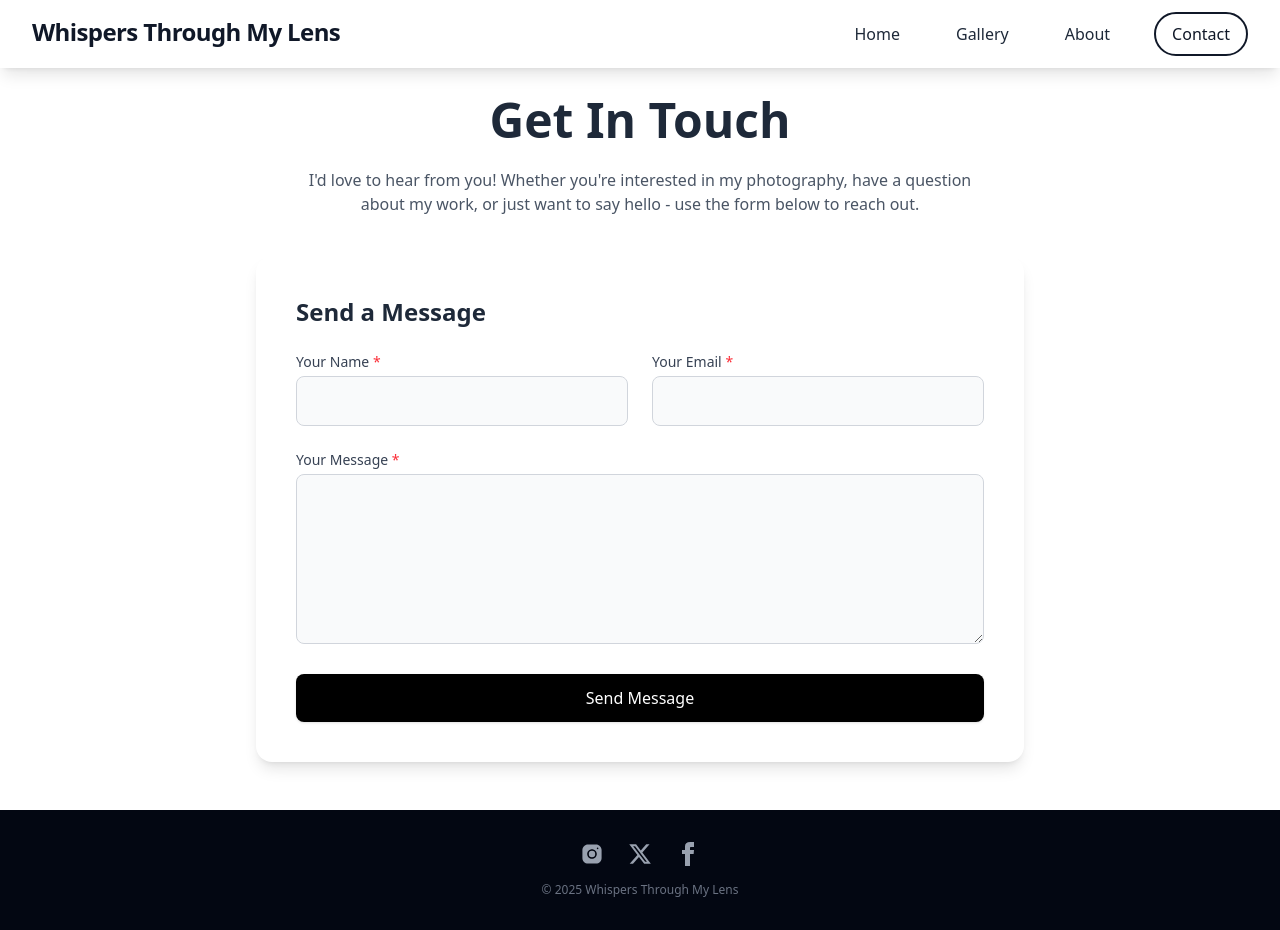
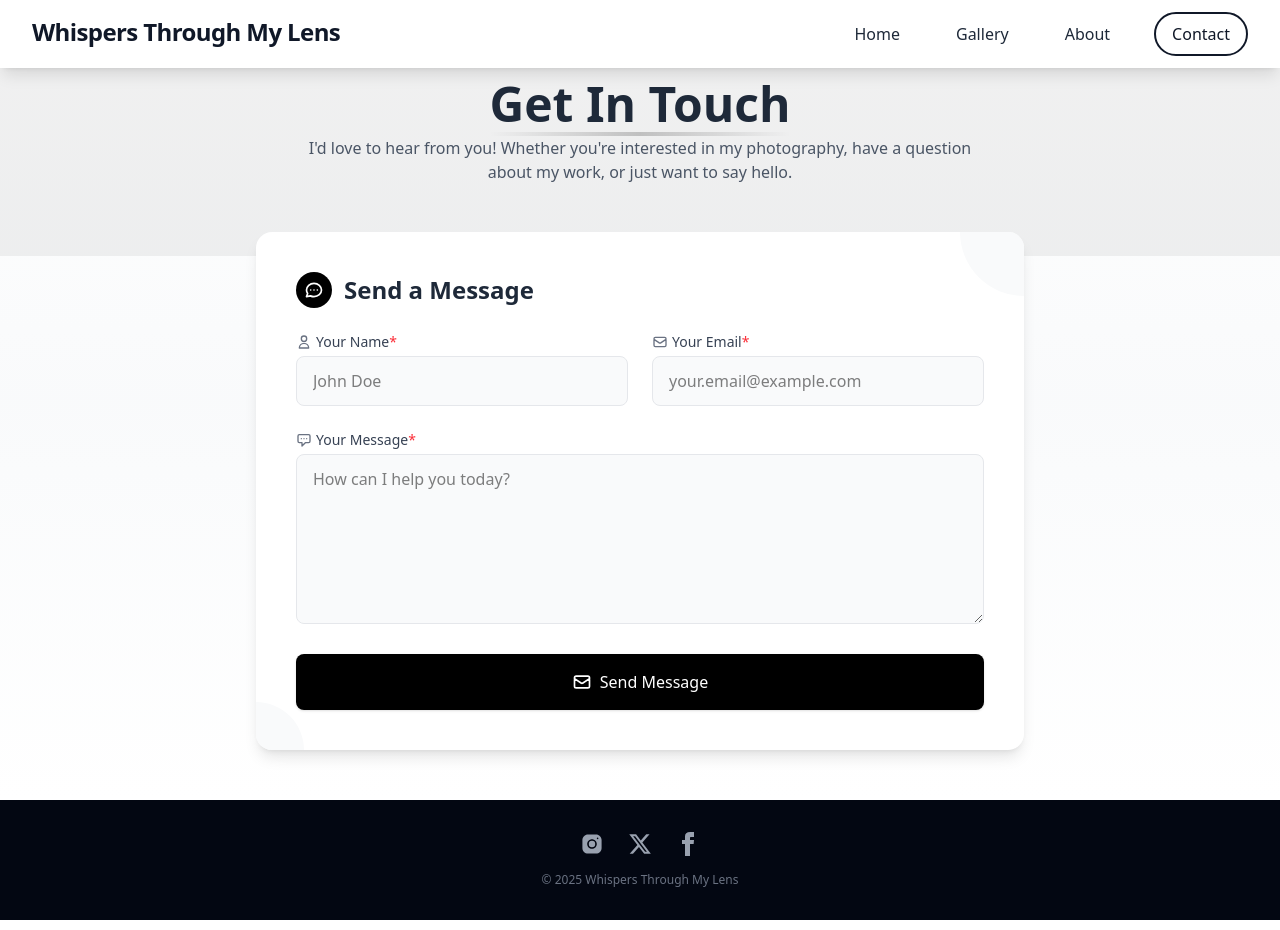
Before and after one commit to shuvrasankha/whispers-through-my-lens, a Next.js app: page /contact in a window 1280 px wide. Built offline with nearby package versions, Linux system fonts and the light colour scheme; no server answers; a web font is replaced by a local one.

Commit message:
update contact

```diff
--- a/src/app/contact/page.js
+++ b/src/app/contact/page.js
@@ -59,34 +59,73 @@ export default function Contact() {
   return (
     <>
       <Navbar />
-      <main className="pt-24 pb-12 px-4 min-h-screen bg-white">
-        <div className="max-w-3xl mx-auto">
-          <h1 className="text-4xl md:text-5xl font-bold mb-6 text-center text-gray-800">Get In Touch</h1>
+      <main className="pt-20 pb-12 px-4 min-h-screen bg-gradient-to-b from-white via-gray-50 to-white">
+        {/* Decorative elements */}
+        <div className="absolute top-0 left-0 w-full h-64 bg-black opacity-5 z-0 overflow-hidden">
+          <div className="absolute inset-0 opacity-30">
+            {[...Array(10)].map((_, i) => (
+              <div
+                key={i}
+                className="absolute rounded-full bg-black"
+                style={{
+                  width: `${Math.random() * 300 + 50}px`,
+                  height: `${Math.random() * 300 + 50}px`,
+                  top: `${Math.random() * 100}%`,
+                  left: `${Math.random() * 100}%`,
+                  opacity: 0.03,
+                }}
+              />
+            ))}
+          </div>
+        </div>
 
-          <p className="text-gray-600 text-center mb-10 max-w-2xl mx-auto">
-            I'd love to hear from you! Whether you're interested in my photography, have a question about my work, or just want to say hello - use the form below to reach out.
+        <div className="max-w-3xl mx-auto relative z-10">
+          <div className="text-center mb-12">
+            <div className="inline-block">
+              <h1 className="text-4xl md:text-5xl font-bold mb-2 text-gray-800 relative">
+                Get In Touch
+                <div className="absolute -bottom-2 left-0 w-full h-1 bg-gradient-to-r from-transparent via-black to-transparent opacity-20"></div>
+              </h1>
+            </div>
+
+            <p className="text-gray-600 text-center mb-2 max-w-2xl mx-auto">
+              I'd love to hear from you! Whether you're interested in my photography, have a question about my work, or just want to say hello.
             </p>
+          </div>
 
-          <div className="bg-white rounded-2xl shadow-lg overflow-hidden p-8 md:p-10">
+          {/* Contact Form Panel */}
+          <div className="bg-white rounded-2xl shadow-lg overflow-hidden p-8 md:p-10 relative">
+            {/* Decorative corner */}
+            <div className="absolute top-0 right-0 w-32 h-32 bg-gray-50 rounded-full -mt-16 -mr-16"></div>
+            <div className="absolute bottom-0 left-0 w-24 h-24 bg-gray-50 rounded-full -mb-12 -ml-12"></div>
+
             {formStatus.isSubmitted ? (
-              <div className="text-center py-16">
-                <div className="w-16 h-16 bg-green-100 text-green-500 rounded-full flex items-center justify-center mx-auto mb-6">
-                  <svg className="w-8 h-8" fill="none" stroke="currentColor" viewBox="0 0 24 24" xmlns="http://www.w3.org/2000/svg">
+              <div className="text-center py-16 relative z-10">
+                <div className="w-20 h-20 bg-green-100 text-green-500 rounded-full flex items-center justify-center mx-auto mb-8">
+                  <svg className="w-10 h-10" fill="none" stroke="currentColor" viewBox="0 0 24 24" xmlns="http://www.w3.org/2000/svg">
                     <path strokeLinecap="round" strokeLinejoin="round" strokeWidth="2" d="M5 13l4 4L19 7"></path>
                   </svg>
                 </div>
-                <h3 className="text-2xl font-bold text-gray-800 mb-2">Thank You!</h3>
-                <p className="text-gray-600 mb-8">Your message has been sent successfully. I'll get back to you soon.</p>
+                <h3 className="text-3xl font-bold text-gray-800 mb-4">Thank You!</h3>
+                <p className="text-gray-600 mb-8 max-w-md mx-auto">Your message has been sent successfully. I'll get back to you as soon as possible.</p>
                 <button
                   onClick={() => setFormStatus({ isSubmitting: false, isSubmitted: false, error: null })}
-                  className="px-6 py-3 bg-black text-white font-medium rounded-lg shadow hover:bg-gray-800 transition-colors"
+                  className="px-8 py-3 bg-black text-white font-medium rounded-lg shadow hover:bg-gray-800 transition-colors"
                 >
                   Send Another Message
                 </button>
               </div>
             ) : (
               <>
-                <h2 className="text-2xl font-bold text-gray-800 mb-6">Send a Message</h2>
+                <div className="relative z-10">
+                  <h2 className="text-2xl font-bold text-gray-800 mb-6 flex items-center">
+                    <span className="mr-3 bg-black text-white p-2 rounded-full">
+                      <svg className="w-5 h-5" fill="none" stroke="currentColor" viewBox="0 0 24 24" xmlns="http://www.w3.org/2000/svg">
+                        <path strokeLinecap="round" strokeLinejoin="round" strokeWidth="2" d="M8 12h.01M12 12h.01M16 12h.01M21 12c0 4.418-4.03 8-9 8a9.863 9.863 0 01-4.255-.949L3 20l1.395-3.72C3.512 15.042 3 13.574 3 12c0-4.418 4.03-8 9-8s9 3.582 9 8z"></path>
+                      </svg>
+                    </span>
+                    Send a Message
+                  </h2>
 
                   <form onSubmit={handleSubmit} className="space-y-6">
                     {formStatus.error && (
@@ -96,8 +135,11 @@ export default function Contact() {
                     )}
 
                     <div className="grid grid-cols-1 md:grid-cols-2 gap-6">
-                    <div>
-                      <label htmlFor="name" className="block text-sm font-medium text-gray-700 mb-1">
+                      <div className="relative">
+                        <label htmlFor="name" className="block text-sm font-medium text-gray-700 mb-1 flex items-center">
+                          <svg className="w-4 h-4 mr-1 text-gray-500" fill="none" stroke="currentColor" viewBox="0 0 24 24" xmlns="http://www.w3.org/2000/svg">
+                            <path strokeLinecap="round" strokeLinejoin="round" strokeWidth="2" d="M16 7a4 4 0 11-8 0 4 4 0 018 0zM12 14a7 7 0 00-7 7h14a7 7 0 00-7-7z"></path>
+                          </svg>
                           Your Name <span className="text-red-500">*</span>
                         </label>
                         <input
@@ -107,13 +149,16 @@ export default function Contact() {
                           value={formData.name}
                           onChange={handleChange}
                           required
-                        className="w-full px-4 py-3 text-black bg-gray-50 border border-gray-300 rounded-lg focus:ring-2 focus:ring-black focus:border-black"
-
+                          className="w-full px-4 py-3 text-black bg-gray-50 border border-gray-200 rounded-lg focus:ring-2 focus:ring-black focus:border-black"
+                          placeholder="John Doe"
                         />
                       </div>
 
-                    <div>
-                      <label htmlFor="email" className="block text-sm font-medium text-gray-700 mb-1">
+                      <div className="relative">
+                        <label htmlFor="email" className="block text-sm font-medium text-gray-700 mb-1 flex items-center">
+                          <svg className="w-4 h-4 mr-1 text-gray-500" fill="none" stroke="currentColor" viewBox="0 0 24 24" xmlns="http://www.w3.org/2000/svg">
+                            <path strokeLinecap="round" strokeLinejoin="round" strokeWidth="2" d="M3 8l7.89 5.26a2 2 0 002.22 0L21 8M5 19h14a2 2 0 002-2V7a2 2 0 00-2-2H5a2 2 0 00-2 2v10a2 2 0 002 2z"></path>
+                          </svg>
                           Your Email <span className="text-red-500">*</span>
                         </label>
                         <input
@@ -123,14 +168,17 @@ export default function Contact() {
                           value={formData.email}
                           onChange={handleChange}
                           required
-                        className="w-full px-4 py-3 text-black bg-gray-50 border border-gray-300 rounded-lg focus:ring-2 focus:ring-black focus:border-black"
-
+                          className="w-full px-4 py-3 text-black bg-gray-50 border border-gray-200 rounded-lg focus:ring-2 focus:ring-black focus:border-black"
+                          placeholder="your.email@example.com"
                         />
                       </div>
                     </div>
 
-                  <div>
-                    <label htmlFor="message" className="block text-sm font-medium text-gray-700 mb-1">
+                    <div className="relative">
+                      <label htmlFor="message" className="block text-sm font-medium text-gray-700 mb-1 flex items-center">
+                        <svg className="w-4 h-4 mr-1 text-gray-500" fill="none" stroke="currentColor" viewBox="0 0 24 24" xmlns="http://www.w3.org/2000/svg">
+                          <path strokeLinecap="round" strokeLinejoin="round" strokeWidth="2" d="M8 10h.01M12 10h.01M16 10h.01M9 16H5a2 2 0 01-2-2V6a2 2 0 012-2h14a2 2 0 012 2v8a2 2 0 01-2 2h-5l-5 5v-5z"></path>
+                        </svg>
                         Your Message <span className="text-red-500">*</span>
                       </label>
                       <textarea
@@ -140,15 +188,15 @@ export default function Contact() {
                         onChange={handleChange}
                         required
                         rows="6"
-                      className="w-full px-4 py-3 text-black bg-gray-50 border border-gray-300 rounded-lg focus:ring-2 focus:ring-black focus:border-black"
-
+                        className="w-full px-4 py-3 text-black bg-gray-50 border border-gray-200 rounded-lg focus:ring-2 focus:ring-black focus:border-black"
+                        placeholder="How can I help you today?"
                       ></textarea>
                     </div>
 
                     <button
                       type="submit"
                       disabled={formStatus.isSubmitting}
-                    className="w-full px-6 py-3 bg-black text-white font-medium rounded-lg shadow hover:bg-gray-800 transition-colors disabled:bg-gray-400 flex items-center justify-center"
+                      className="w-full px-6 py-4 bg-black text-white font-medium rounded-lg shadow hover:bg-gray-800 transition-colors disabled:bg-gray-400 flex items-center justify-center"
                     >
                       {formStatus.isSubmitting ? (
                         <>
@@ -158,9 +206,17 @@ export default function Contact() {
                           </svg>
                           Sending...
                         </>
-                    ) : 'Send Message'}
+                      ) : (
+                        <>
+                          <svg className="w-5 h-5 mr-2" fill="none" stroke="currentColor" viewBox="0 0 24 24" xmlns="http://www.w3.org/2000/svg">
+                            <path strokeLinecap="round" strokeLinejoin="round" strokeWidth="2" d="M3 8l7.89 5.26a2 2 0 002.22 0L21 8M5 19h14a2 2 0 002-2V7a2 2 0 00-2-2H5a2 2 0 00-2 2v10a2 2 0 002 2z"></path>
+                          </svg>
+                          Send Message
+                        </>
+                      )}
                     </button>
                   </form>
+                </div>
               </>
             )}
           </div>
```
Lines whose indentation alone changed are shown as unchanged.
